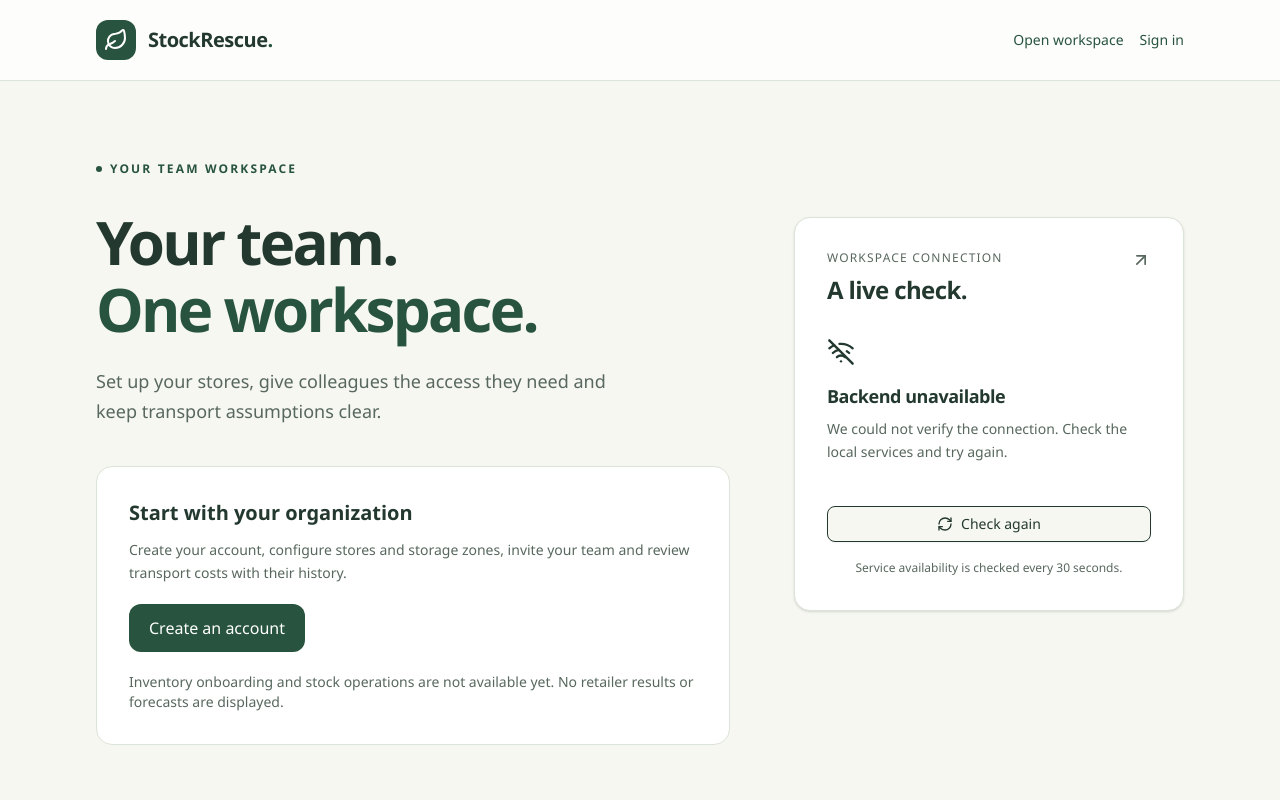
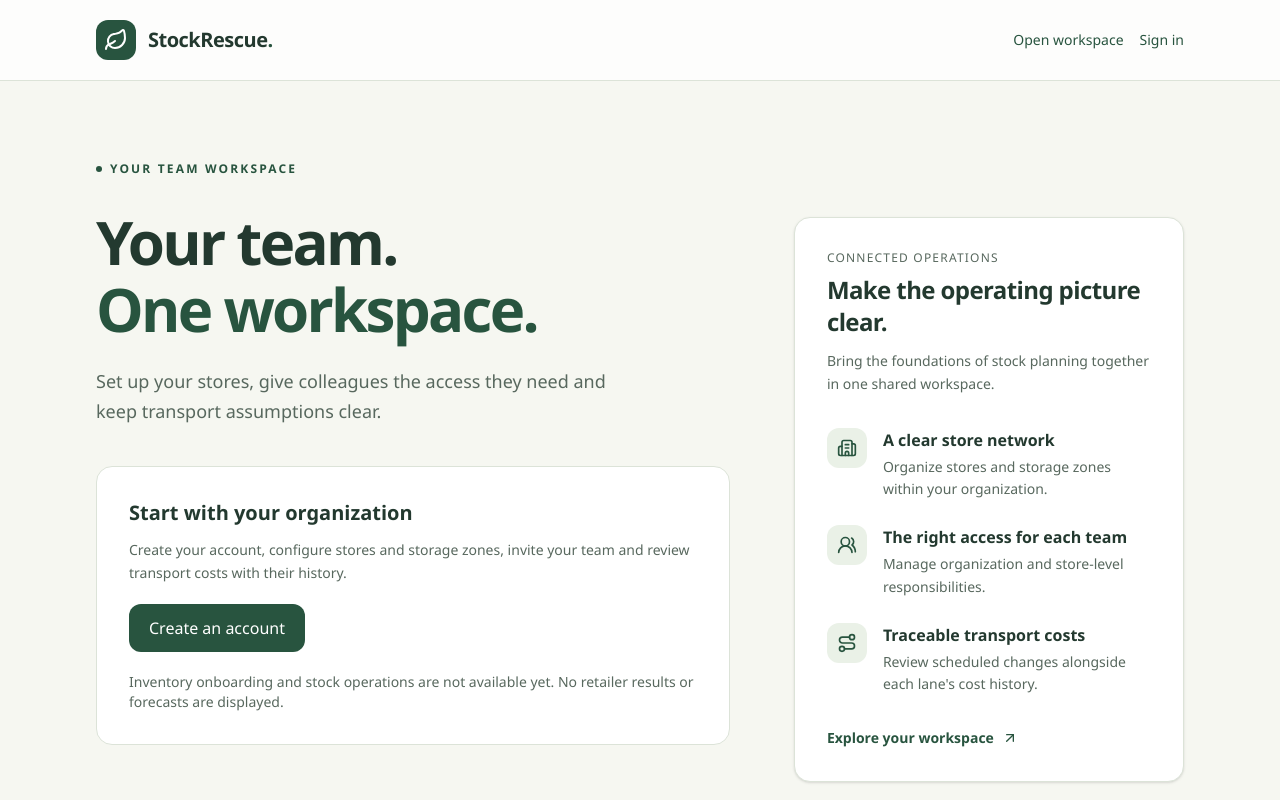
Before and after one commit to MiloszPodsiadly/StockRescue, a React (Vite) app in the folder frontend/: page / in a window 1280 px wide. Shown: the top 800 px of the page. Built offline with nearby package versions, Linux system fonts and the light colour scheme; no server answers; what openapi-fetch would draw is missing.

Commit message:
feat(web): focus landing page on business value

```diff
--- a/frontend/src/App.tsx
+++ b/frontend/src/App.tsx
@@ -1,18 +1,6 @@
-import { useQuery } from '@tanstack/react-query'
-import { ArrowUpRight, Check, Leaf, RefreshCw } from 'lucide-react'
-import { Button } from '@/components/ui/button'
-import { StateMessage } from '@/components/state-message'
-import { checkBackendReadiness } from '@/lib/health'
+import { ArrowUpRight, Building2, Leaf, Route, UsersRound } from 'lucide-react'
 
 export function App() {
-  const connection = useQuery({
-    queryKey: ['backend-readiness'],
-    queryFn: checkBackendReadiness,
-    staleTime: 10_000,
-    refetchInterval: 30_000,
-    retry: false,
-  })
-
   return (
     <div className="min-h-svh bg-background text-foreground">
       <a href="#workspace" className="sr-only z-10 rounded-md bg-primary p-3 text-primary-foreground focus:not-sr-only focus:absolute focus:left-4 focus:top-4">
@@ -47,33 +35,27 @@ export function App() {
             </div>
           </section>
 
-          <aside aria-labelledby="connection-title" className="min-w-0 self-start rounded-2xl border border-border bg-card p-6 shadow-sm sm:p-8 lg:mt-2">
-            <div className="mb-8 flex items-start justify-between gap-3">
-              <div>
-                <p className="text-xs font-medium uppercase tracking-widest text-muted-foreground">Workspace connection</p>
-                <h2 id="connection-title" className="mt-2 text-2xl font-semibold tracking-tight">A live check.</h2>
-              </div>
-              <ArrowUpRight aria-hidden="true" className="size-5 text-muted-foreground" />
+          <aside aria-labelledby="value-title" className="min-w-0 self-start rounded-2xl border border-border bg-card p-6 shadow-sm sm:p-8 lg:mt-2">
+            <div className="mb-8">
+              <p className="text-xs font-medium uppercase tracking-widest text-muted-foreground">Connected operations</p>
+              <h2 id="value-title" className="mt-2 text-2xl font-semibold tracking-tight">Make the operating picture clear.</h2>
+              <p className="mt-3 text-sm leading-relaxed text-muted-foreground">Bring the foundations of stock planning together in one shared workspace.</p>
             </div>
-            <div aria-live="polite" className="min-h-36">
-              {connection.isPending ? (
-                <StateMessage state="loading" title="Checking connection" description="Contacting the backend to verify availability." />
-              ) : connection.isError ? (
-                <StateMessage state="unavailable" title="Backend unavailable" description="We could not verify the connection. Check the local services and try again." />
-              ) : (
-                <div role="status">
-                  <span className="mb-4 flex size-10 items-center justify-center rounded-full bg-accent text-primary"><Check aria-hidden="true" className="size-5" /></span>
-                  <h3 className="text-lg font-semibold">Backend available</h3>
-                  <p className="mt-2 text-sm leading-relaxed text-muted-foreground">The backend reports that it is ready. Inventory workflows are still being built.</p>
-                </div>
-              )}
-            </div>
-            <Button variant="outline" className="mt-6 w-full" disabled={connection.isFetching}
-              onClick={() => { void connection.refetch() }}>
-              <RefreshCw aria-hidden="true" className="size-4" />
-              {connection.isFetching ? 'Checking…' : 'Check again'}
-            </Button>
-            <p className="mt-4 text-center text-xs leading-relaxed text-muted-foreground">Service availability is checked every 30 seconds.</p>
+            <ul className="space-y-6">
+              <li className="flex gap-4">
+                <span className="flex size-10 shrink-0 items-center justify-center rounded-xl bg-accent text-primary"><Building2 aria-hidden="true" className="size-5" /></span>
+                <div><h3 className="font-semibold">A clear store network</h3><p className="mt-1 text-sm leading-relaxed text-muted-foreground">Organize stores and storage zones within your organization.</p></div>
+              </li>
+              <li className="flex gap-4">
+                <span className="flex size-10 shrink-0 items-center justify-center rounded-xl bg-accent text-primary"><UsersRound aria-hidden="true" className="size-5" /></span>
+                <div><h3 className="font-semibold">The right access for each team</h3><p className="mt-1 text-sm leading-relaxed text-muted-foreground">Manage organization and store-level responsibilities.</p></div>
+              </li>
+              <li className="flex gap-4">
+                <span className="flex size-10 shrink-0 items-center justify-center rounded-xl bg-accent text-primary"><Route aria-hidden="true" className="size-5" /></span>
+                <div><h3 className="font-semibold">Traceable transport costs</h3><p className="mt-1 text-sm leading-relaxed text-muted-foreground">Review scheduled changes alongside each lane's cost history.</p></div>
+              </li>
+            </ul>
+            <a href="/account" className="mt-8 inline-flex items-center gap-2 text-sm font-semibold text-primary hover:underline">Explore your workspace<ArrowUpRight aria-hidden="true" className="size-4" /></a>
           </aside>
         </div>
         <footer className="mt-16 flex flex-wrap items-center justify-between gap-3 border-t border-border pt-6 text-xs text-muted-foreground">
```
Also changed, not shown: 1 other file (tests, documents, lock files or other folders).
